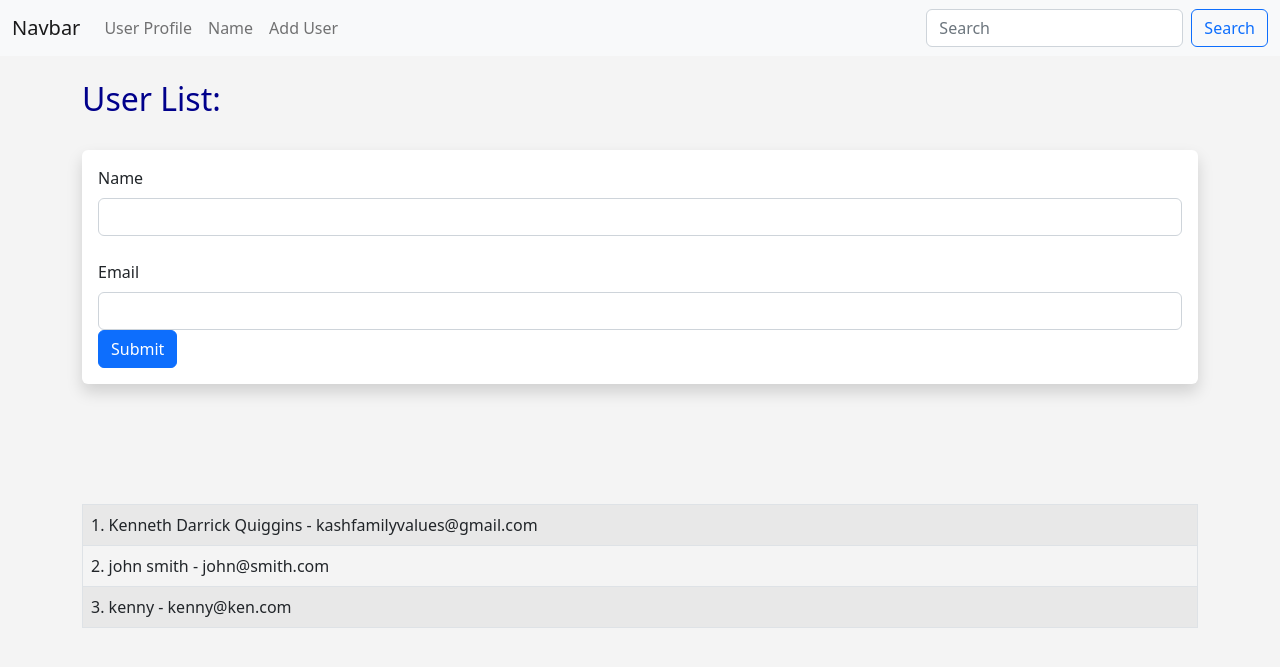
After one commit to KQuiggins/flask_app, a Flask app: page /user/add in a window 1280 px wide. The commit adds this page. Shown: the top 667 px of the page. Run offline with Flask 2, Linux system fonts and the light colour scheme; data comes from the database, SQL or seed files in the repository; both versions use the stored data as it was after the commit.

Commit message:
added add_user.html and a users table

```diff
--- a/app.py
+++ b/app.py
@@ -41,7 +41,20 @@ class UserForm(FlaskForm):
 
 @app.route('/user/add', methods=['GET', 'POST'])
 def add_user():
-    return render_template('add_user.html')
+    name = None
+    form = UserForm()
+    if form.validate_on_submit():
+        user = User.query.filter_by(email=form.email.data).first()
+        if user is None:
+            user = User(name=form.name.data, email=form.email.data)
+            db.session.add(user)
+            db.session.commit()
+        name = form.name.data
+        form.name.data = ''
+        form.email.data = ''
+        flash('User added successfully!')
+    our_users = User.query.order_by(User.date_added)
+    return render_template('add_user.html', form=form, name=name, our_users=our_users)
 
 
 
--- /dev/null
+++ b/templates/add_user.html
@@ -0,0 +1,69 @@
+{% extends 'base.html' %}
+
+{% block content %}
+
+{% for message in get_flashed_messages() %}
+
+    <div class="alert alert-primary alert-dismissible fade show" role="alert">
+        {{ message }}
+        <button type="button" class="btn-close" data-bs-dismiss="alert" aria-label="Close"></button>
+    </div>
+
+
+
+{% endfor %}
+
+    {% if name %}
+        <h1>User Added</h1>
+        <br><br><br>
+    <table class="table table-hover table-bordered table-striped">
+
+
+        {% for our_user in our_users %}
+        <tr>
+       <td>{{our_user.id}}. {{our_user.name}} - {{our_user.email}}</td>
+        </tr>
+
+        {% endfor %}
+    </table>
+        <br><br>
+
+
+
+    {% else %}
+        <h1>User List:</h1>
+        <br>
+        <div class="shadow p-3 mb-5 bg-body rounded">
+
+            <form method='POST' action="">
+                {{form.hidden_tag()}}
+
+                {{form.name.label(class="form-label")}}
+
+                {{form.name(class="form-control")}}
+                <br>
+                {{form.email.label(class="form-label")}}
+
+                {{form.email(class="form-control")}}
+
+                {{form.submit(class="btn btn-primary")}}
+            </form>
+        </div>
+
+<br><br><br>
+<table class="table table-hover table-bordered table-striped">
+
+
+    {% for our_user in our_users %}
+    <tr>
+   <td>{{our_user.id}}. {{our_user.name}} - {{our_user.email}}</td>
+    </tr>
+
+    {% endfor %}
+</table>
+    <br><br>
+    {% endif %}
+
+
+
+{% endblock %}
--- a/templates/navbar.html
+++ b/templates/navbar.html
@@ -12,6 +12,9 @@
             <li class="nav-item">
                 <a class="nav-link" href="{{url_for('name')}}">Name</a>
             </li>
+            <li class="nav-item">
+              <a class="nav-link" href="{{url_for('add_user')}}">Add User</a>
+          </li>
         </ul>
         <form class="d-flex" role="search">
           <input class="form-control me-2" type="search" placeholder="Search" aria-label="Search">
```
Also changed, not shown: users.db.
